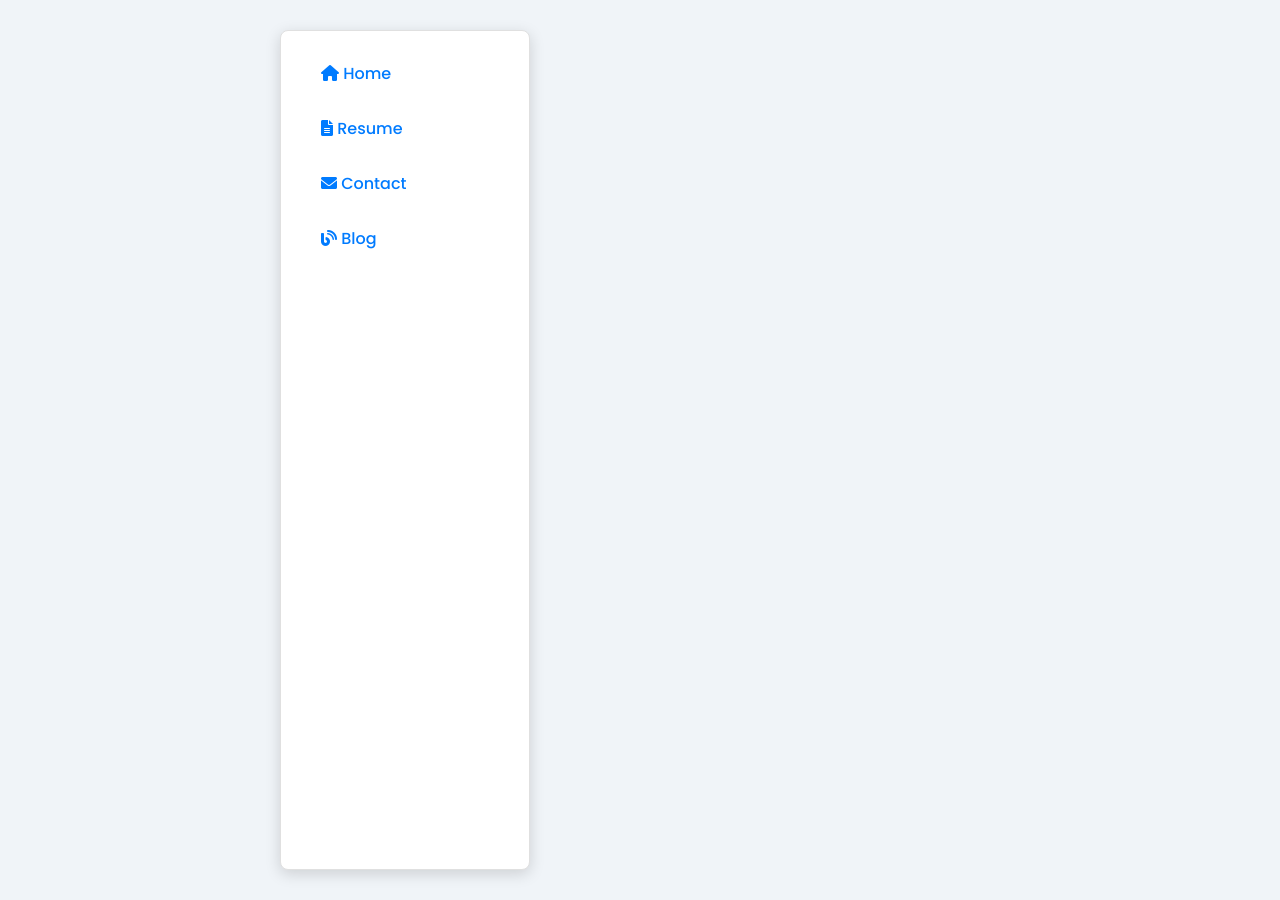
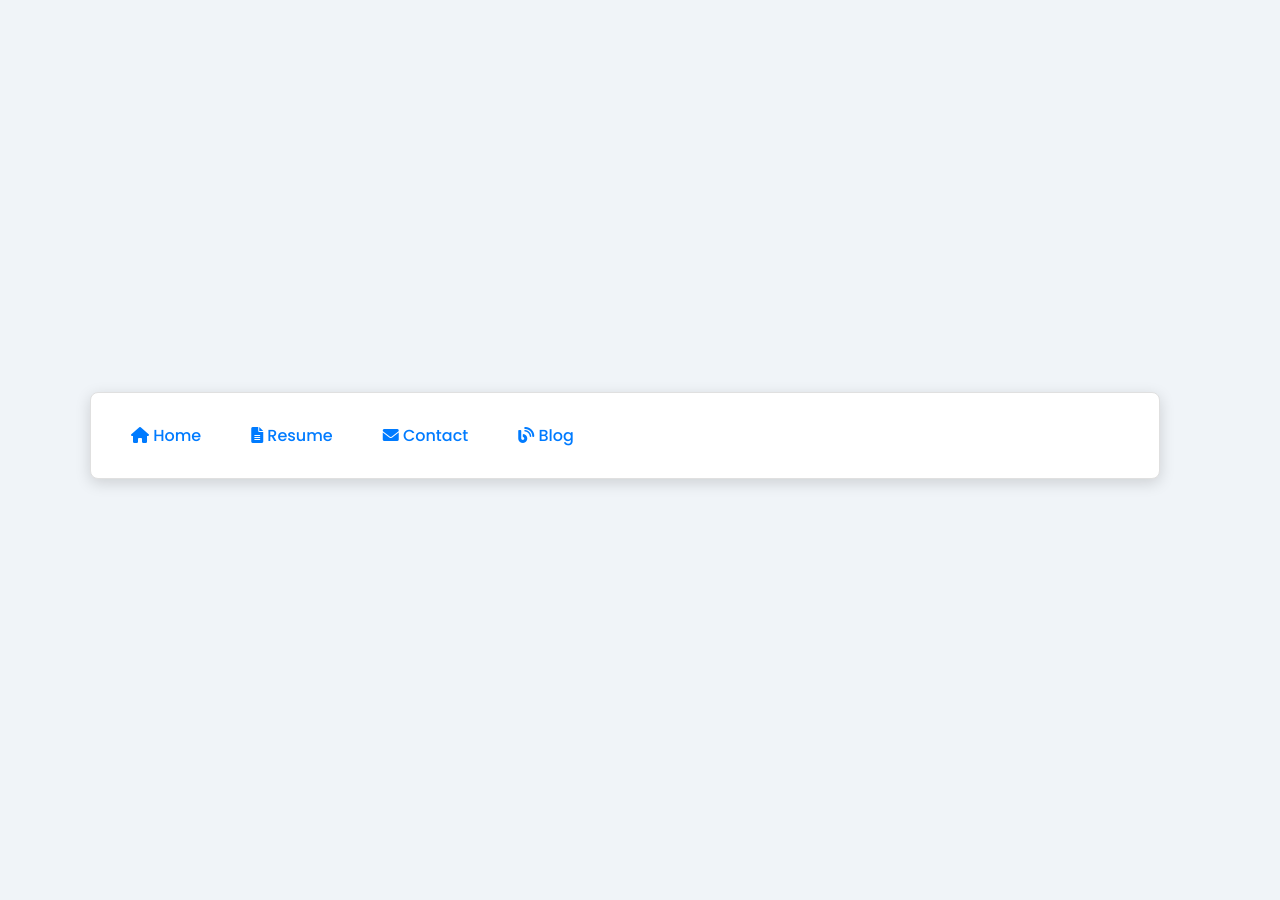
Before and after one commit to azizzailani/azizzailani.github.io, a Jekyll site: the page built from about.md, in a window 1280 px wide. Built offline with Jekyll 4.4.1, drawn with Linux system fonts in a browser that asks for light colours; our own code applies the rules of GitHub Pages for plain Markdown files.

Commit message:
💄 style: adjust layout and styling in style.css for better responsiveness and consistency

```diff
--- a/assets/css/style.css
+++ b/assets/css/style.css
@@ -15,7 +15,8 @@
     --max-width-content: 1100px;
     --min-height-content: 85vh;
     --sidebar-width: 250px;
-    --content-width: calc(100% - 270px); /* Lebar tetap untuk main-content */
+    --content-width: 800px;
+    /* Lebar tetap untuk main-content */
 }
 
 /* Reset dasar */
@@ -33,34 +34,31 @@
     color: var(--secondary-color);
     background-color: var(--background-color);
     display: flex;
-    justify-content: center;
+    flex-direction: column;
+    align-items: center;
     padding: var(--spacing-large);
     min-height: 100vh;
 }
 
-/* Header vertikal */
+/* Header */
 header {
-    width: var(--sidebar-width);
+    width: 100%;
+    max-width: var(--max-width-content);
     background-color: var(--box-background);
     border: 1px solid var(--border-color);
     border-radius: 8px;
     box-shadow: 0 4px 15px rgba(0, 0, 0, 0.15);
     padding: var(--spacing-medium);
+    margin-bottom: var(--spacing-large);
     display: flex;
-    flex-direction: column;
-    align-items: flex-start;
-    position: sticky;
-    top: var(--spacing-large); /* Agar tetap di bagian atas saat menggulir */
-    height: calc(100vh - 2 * var(--spacing-large)); /* Tinggi penuh dengan padding */
-    margin-right: var(--spacing-large);
+    justify-content: space-between;
+    align-items: center;
 }
 
 /* Navigasi di Header */
 header nav {
     display: flex;
-    flex-direction: column;
     gap: var(--spacing-small);
-    width: 100%; /* Lebar penuh untuk menyesuaikan konten */
 }
 
 header nav a {
@@ -77,13 +75,28 @@
     transform: scale(1.05);
 }
 
-/* Kontainer utama untuk Konten */
+/* Kontainer utama untuk Sidebar dan Konten */
 .container {
     display: flex;
-    flex-direction: column;
+    position: relative;
+    /* Gunakan posisi relatif untuk konsistensi */
     max-width: var(--max-width-content);
+    gap: var(--spacing-large);
+    margin: auto;
     width: 100%;
-    margin-left: var(--sidebar-width);
+}
+
+/* Sidebar */
+.sidebar {
+    width: var(--sidebar-width);
+    background-color: var(--box-background);
+    border: 1px solid var(--border-color);
+    border-radius: 8px;
+    box-shadow: 0 4px 15px rgba(0, 0, 0, 0.15);
+    padding: var(--spacing-medium);
+    position: sticky;
+    top: 20px;
+    height: var(--min-height-content);
 }
 
 /* Konten Utama */
@@ -93,7 +106,7 @@
     padding: var(--spacing-large);
     border-radius: 8px;
     box-shadow: 0 4px 15px rgba(0, 0, 0, 0.15);
-    min-height: var(--min-height-content);
+    height: var(--min-height-content);
     overflow: auto;
 }
 
@@ -154,27 +167,22 @@
 
 /* Responsif */
 @media (max-width: 768px) {
-    body {
-        flex-direction: column;
-        align-items: center;
-    }
-
-    header {
-        width: 100%;
-        position: relative;
-        height: auto;
-        margin: 0 0 var(--spacing-large) 0;
-    }
-
     .container {
         flex-direction: column;
         align-items: center;
         width: 100%;
-        margin: 0;
+        padding: var(--spacing-medium);
     }
 
+    header {
+        padding: var(--spacing-small);
+    }
+
+    .sidebar,
     .main-content {
         width: 100%;
+        height: auto;
+        min-height: 75vh;
     }
 
     nav {
```
